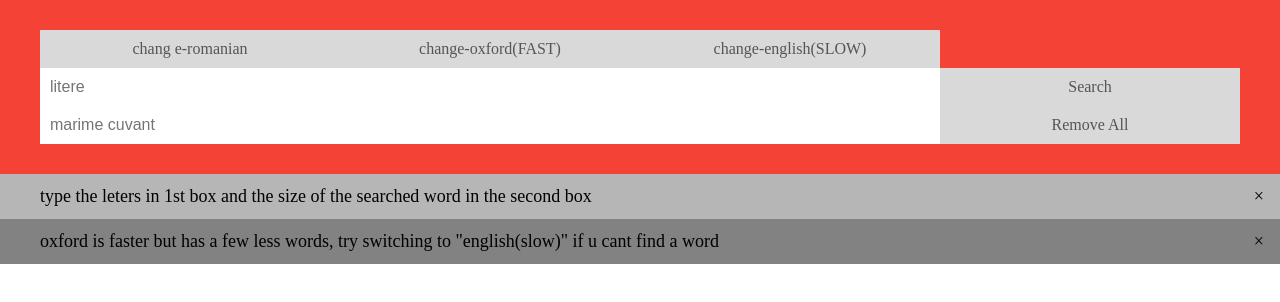
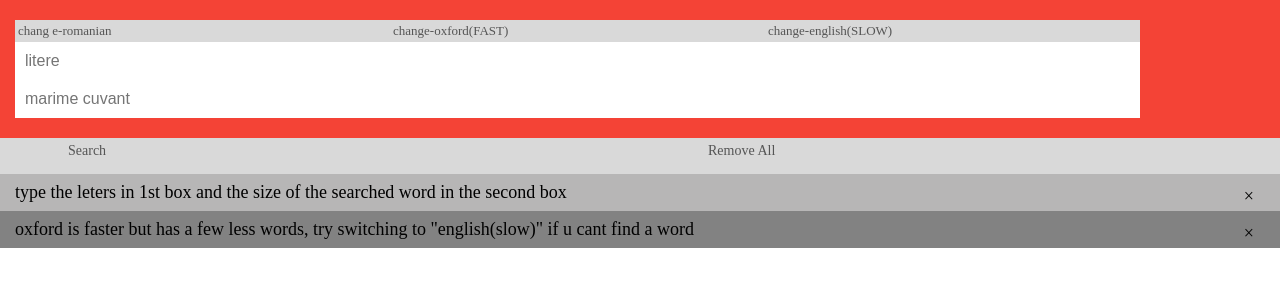
Before and after one commit to insertokername/picnic-cuvant-site, a plain HTML site: page index.html in a window 1280 px wide. Drawn offline with Linux system fonts and the light colour scheme; no server answers.

Commit message:
style changes

```diff
--- a/index.html
+++ b/index.html
@@ -19,16 +19,20 @@
             <span onclick="changeOxford()" class="btn">change-oxford(FAST)</span>
             <span onclick="changeEnglish()" class="btn">change-english(SLOW)</span>
             <input type="text" id="myInput" placeholder="litere">
+            <input type="text" id="size" placeholder="marime cuvant">
+          </div>
+          <div id="myDIV" class="head">
             <span onclick="updateAll()" class="addBtn">Search</span>
-            <input type="text" id="size" placeholder="marime cuvant">
             <span onclick="removeAll()" class="addBtn">Remove All</span>
-        </div>
-
+          </div>
+          <div id="myDIV" class="head">
+          <br size="5">
+          <br size="5">
         <ul id="myUL">
           <li>type the leters in 1st box and the size of the searched word in the second box</li>
           <li>oxford is faster but has a few less words, try switching to "english(slow)" if u cant find a word</li>
         </ul>
-
+          </div>
         <script>
           var is_english=false;
 
--- a/style.css
+++ b/style.css
@@ -18,7 +18,7 @@ body {
   ul li {
     cursor: pointer;
     position: relative;
-    padding: 12px 8px 12px 40px;
+    padding: 8px 3px 8px 15px;
     list-style-type: none;
     background: #828282;
     font-size: 18px;
@@ -68,7 +68,7 @@ body {
   /* Style the close button */
   .close {
     position: absolute;
-    right: 0;
+    right: 10px;
     top: 0;
     padding: 12px 16px 12px 16px;
   }
@@ -81,7 +81,7 @@ body {
   /* Style the header */
   .header {
     background-color: #f44336;
-    padding: 30px 40px;
+    padding: 20px 15px;
     color: white;
     text-align: center;
   }
@@ -98,7 +98,7 @@ body {
     margin: 0;
     border: none;
     border-radius: 0;
-    width: 75%;
+    width: 90%;
     padding: 10px;
     float: left;
     font-size: 16px;
@@ -106,25 +106,28 @@ body {
 
   /* Style the "Add" button */
   .addBtn {
-    padding: 10px;
-    width: 25%;
+    height: 40px;
+    padding: 5px;
+    width: 50%;
     background: #d9d9d9;
     color: #555;
     float: left;
-    text-align: center;
-    font-size: 16px;
+    text-align: left;
+    text-indent: 10%;
+    font-size: 14px;
     cursor: pointer;
     transition: 0.3s;
     border-radius: 0;
   }
 
   .btn {
-    padding: 10px;
-    width: 25%;
+    padding: 3px;
+    width: 30%;
     background: #d9d9d9;
     color: #555;
     float: left;
-    font-size: 16px;
+    text-align: left;
+    font-size: 13px;
     cursor: pointer;
     transition: 0.3s;
     border-radius: 0;
```
